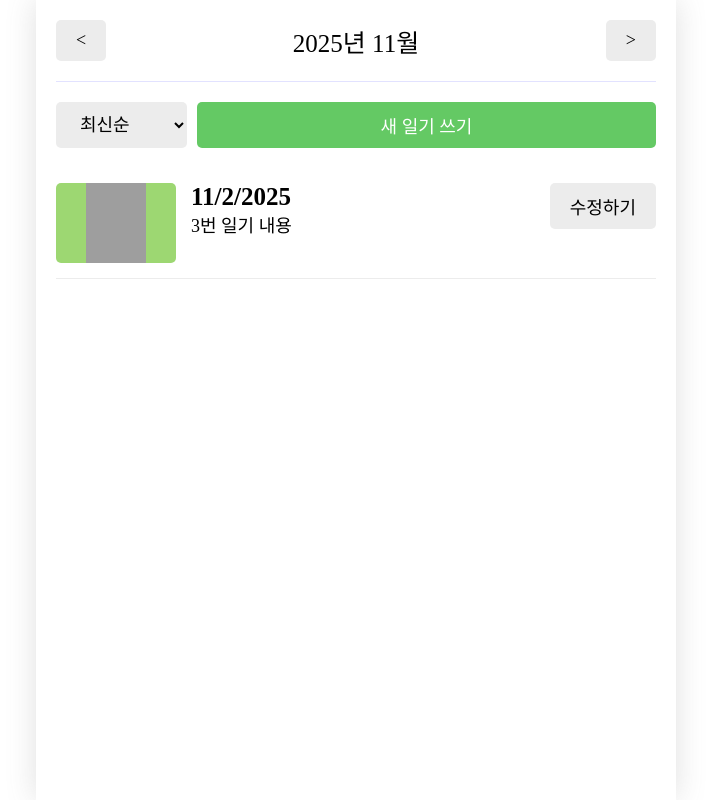
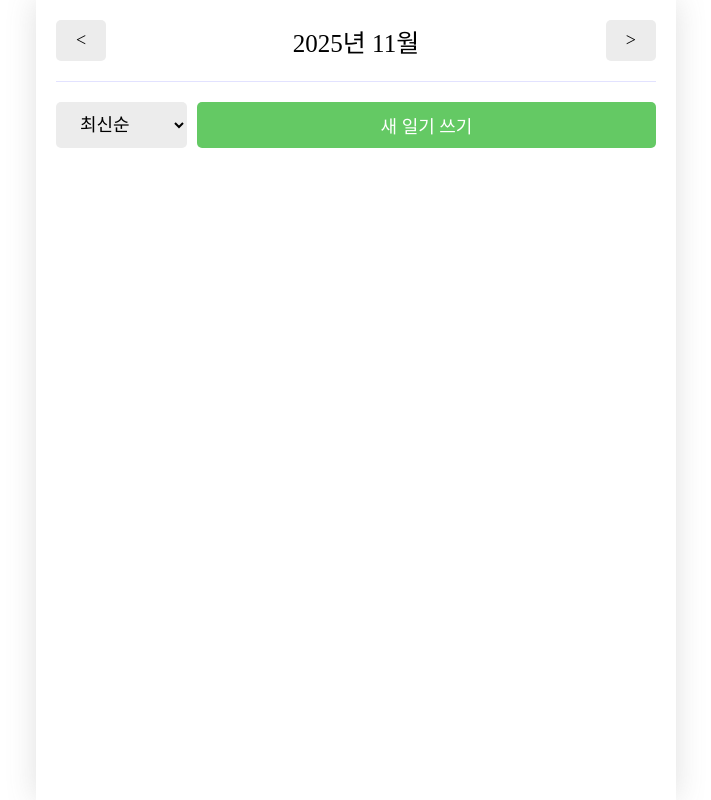
Before and after one commit to skylarkim22/onebite-react, a React (Vite) app in the folder section13/: page / in a window 1280 px wide. Shown: the whole page, without its empty margins (284-995 px from the left). Built offline with nearby package versions, Linux system fonts and the light colour scheme; grey boxes are pictures that could not be loaded; a web font is replaced by a local one.

Commit message:
feature: localstore에 저장하기

```diff
--- a/section13/src/App.jsx
+++ b/section13/src/App.jsx
@@ -1,63 +1,80 @@
 import "./App.css";
 import { Routes, Route } from "react-router-dom";
-import { useReducer, useRef, createContext } from "react";
+import { useReducer, useRef, createContext, useState } from "react";
 import Home from "./pages/Home";
 import Diary from "./pages/Diary";
 import New from "./pages/New";
 import Notfound from "./pages/Notfound";
 import Edit from "./pages/Edit";
-
-const mockData = [
-  {
-    id: 1,
-    createdDate: new Date("2025-12-1").getTime(),
-    emotionId: 1,
-    content: "1번 일기 내용",
-  },
-  {
-    id: 2,
-    createdDate: new Date("2025-12-2").getTime(),
-    emotionId: 2,
-    content: "2번 일기 내용",
-  },
-  {
-    id: 3,
-    createdDate: new Date("2025-11-2").getTime(),
-    emotionId: 2,
-    content: "3번 일기 내용",
-  },
-  {
-    id: 4,
-    createdDate: new Date("2026-01-2").getTime(),
-    emotionId: 2,
-    content: "4번 일기 내용",
-  },
-];
+import { useEffect } from "react";
 
 function reducer(state, action) {
+  let nextState;
   switch (action.type) {
-    case "CREATE":
-      return [action.data, ...state];
-    case "UPDATE":
-      return state.map((diary) =>
+    case "INIT":
+      return action.data;
+    case "CREATE": {
+      nextState = [action.data, ...state];
+      break;
+    }
+    case "UPDATE": {
+      nextState = state.map((diary) =>
         String(diary.id) === String(action.data.id) ? action.data : diary,
       );
-    case "DELETE":
-      return state.filter(
+      break;
+    }
+    case "DELETE": {
+      nextState = state.filter(
         (diary) => String(diary.id) !== String(action.targetId),
       );
+      break;
+    }
     default:
       state;
   }
+  localStorage.setItem("diary", JSON.stringify(nextState));
+  return nextState;
 }
 
 export const DiaryStateContext = createContext();
 export const DiaryDispatchContext = createContext();
 
 function App() {
-  const [data, dispatch] = useReducer(reducer, mockData);
+  const [isLoading, setIsLoading] = useState(true);
+  const [data, dispatch] = useReducer(reducer, []);
 
-  const refId = useRef(5);
+  const refId = useRef(1);
+
+  useEffect(() => {
+    const storedData = localStorage.getItem("diary");
+
+    if (!storedData) {
+      setIsLoading(false);
+      return;
+    }
+
+    const parsedData = JSON.parse(storedData);
+
+    if (!Array.isArray(parsedData)) {
+      setIsLoading(false);
+      return;
+    }
+
+    let maxId = 0;
+    parsedData.forEach((item) => {
+      if (maxId < Number(item.id)) {
+        maxId = Number(item.id);
+      }
+    });
+
+    refId.current = maxId + 1;
+
+    dispatch({
+      type: "INIT",
+      data: parsedData,
+    });
+    setIsLoading(false);
+  }, []);
 
   const onCreate = (createdDate, emotionId, content) => {
     dispatch({
@@ -90,6 +107,10 @@ function App() {
     });
   };
 
+  if (isLoading) {
+    return <div>로딩중입니다...</div>;
+  }
+
   return (
     <>
       <DiaryStateContext.Provider value={data}>
```
